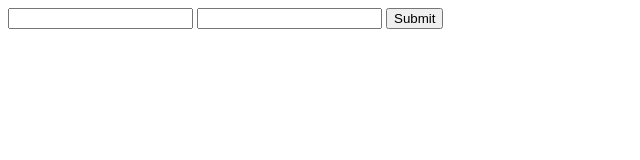
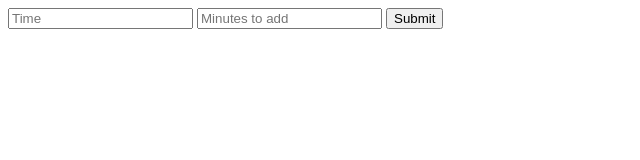
Before and after one commit to elfreyshira/dell-time, a website: page index.html in a window 1280 px wide. Shown: the full height of the page, 0-640 px from the left. Drawn offline with nearby package versions, Linux system fonts and the light colour scheme.

Commit message:
Add placeholder

```diff
--- a/index.html
+++ b/index.html
@@ -19,8 +19,8 @@
 
     <div ng-controller="MainController">
         <form ng-submit="helloWorld = AddMinutes(userInput.time, userInput.minutesToAdd)">
-            <input ng-model="userInput.time" type="text">
-            <input ng-model="userInput.minutesToAdd" type="text">
+            <input ng-model="userInput.time" type="text" placeholder="Time">
+            <input ng-model="userInput.minutesToAdd" type="text" placeholder="Minutes to add">
             <input type="submit">
         </form>
         <p>
```
